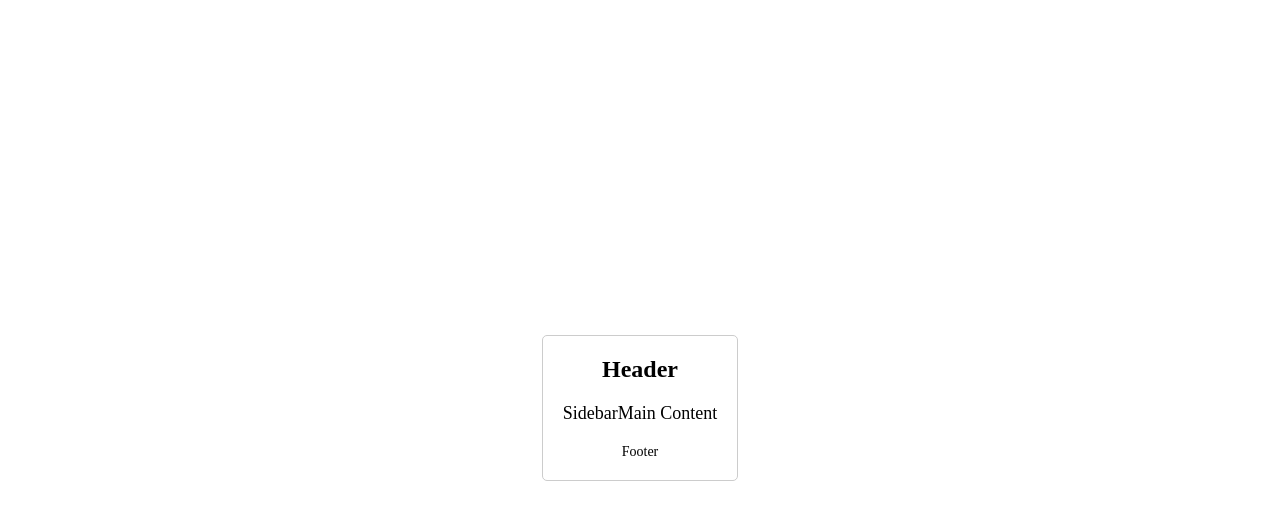
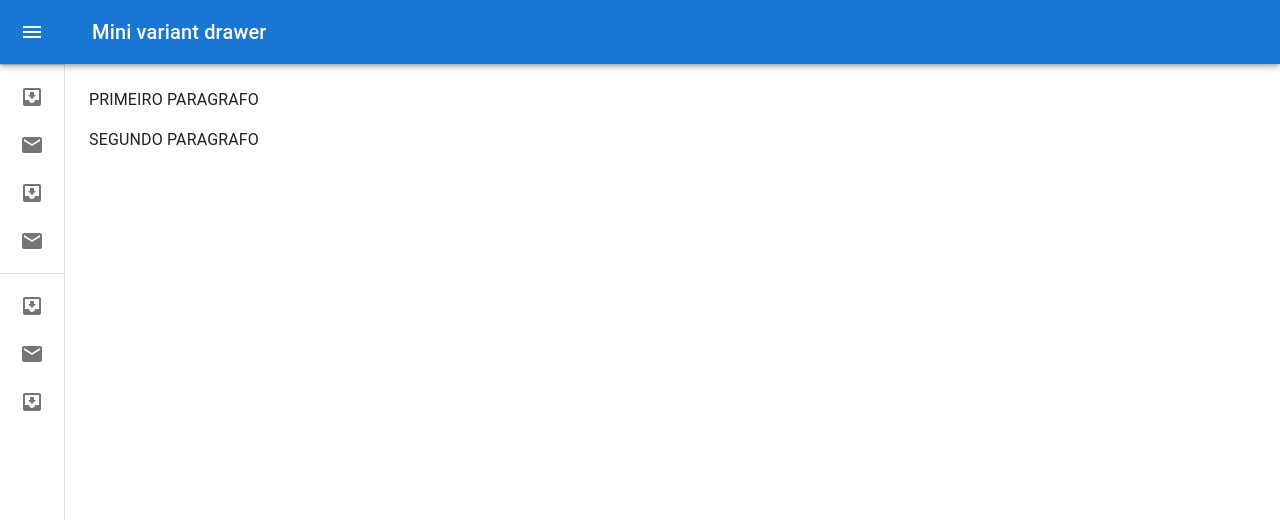
Before and after one commit to lucasplcorrea/Recicla365, a React (Vite) app in the folder recicla365/: page /dashboard in a window 1280 px wide. Shown: the top 520 px of the page. Built offline with nearby package versions, Linux system fonts and the light colour scheme.

Commit message:
Commit inicial do Dashboard;

```diff
--- a/recicla365/package.json
+++ b/recicla365/package.json
@@ -15,6 +15,7 @@
     "@fontsource/roboto": "^5.0.13",
     "@mui/icons-material": "^5.15.16",
     "@mui/material": "^5.15.16",
+    "@mui/system": "^5.15.15",
     "@mui/x-date-pickers": "^7.3.2",
     "axios": "^1.6.8",
     "dayjs": "^1.11.11",
--- a/recicla365/src/pages/dashboard/index.jsx
+++ b/recicla365/src/pages/dashboard/index.jsx
@@ -1,56 +1,191 @@
-import React from 'react';
-import styled from 'styled-components';
+import * as React from 'react';
+import { styled, useTheme } from '@mui/material/styles';
+import Box from '@mui/material/Box';
+import MuiDrawer from '@mui/material/Drawer';
+import MuiAppBar from '@mui/material/AppBar';
+import Toolbar from '@mui/material/Toolbar';
+import List from '@mui/material/List';
+import CssBaseline from '@mui/material/CssBaseline';
+import Typography from '@mui/material/Typography';
+import Divider from '@mui/material/Divider';
+import IconButton from '@mui/material/IconButton';
+import MenuIcon from '@mui/icons-material/Menu';
+import ChevronLeftIcon from '@mui/icons-material/ChevronLeft';
+import ChevronRightIcon from '@mui/icons-material/ChevronRight';
+import ListItem from '@mui/material/ListItem';
+import ListItemButton from '@mui/material/ListItemButton';
+import ListItemIcon from '@mui/material/ListItemIcon';
+import ListItemText from '@mui/material/ListItemText';
+import InboxIcon from '@mui/icons-material/MoveToInbox';
+import MailIcon from '@mui/icons-material/Mail';
 
-const Container = styled.div`
-  display: flex;
-  justify-content: center;
-  align-items: center;
-  height: 100vh;
-`;
+const drawerWidth = 240;
 
-const Content = styled.div`
-  display: flex;
-  flex-direction: column;
-  align-items: center;
-  justify-content: center;
-  padding: 20px;
-  border: 1px solid #ccc;
-  border-radius: 5px;
-`;
+const openedMixin = (theme) => ({
+  width: drawerWidth,
+  transition: theme.transitions.create('width', {
+    easing: theme.transitions.easing.sharp,
+    duration: theme.transitions.duration.enteringScreen,
+  }),
+  overflowX: 'hidden',
+});
 
-const Header = styled.div`
-  font-size: 24px;
-  font-weight: bold;
-  margin-bottom: 20px;
-`;
+const closedMixin = (theme) => ({
+  transition: theme.transitions.create('width', {
+    easing: theme.transitions.easing.sharp,
+    duration: theme.transitions.duration.leavingScreen,
+  }),
+  overflowX: 'hidden',
+  width: `calc(${theme.spacing(7)} + 1px)`,
+  [theme.breakpoints.up('sm')]: {
+    width: `calc(${theme.spacing(8)} + 1px)`,
+  },
+});
 
-const Sidebar = styled.div`
-  font-size: 18px;
-  margin-bottom: 20px;
-`;
+const DrawerHeader = styled('div')(({ theme }) => ({
+  display: 'flex',
+  alignItems: 'center',
+  justifyContent: 'flex-end',
+  padding: theme.spacing(0, 1),
+  // necessary for content to be below app bar
+  ...theme.mixins.toolbar,
+}));
 
-const MainContent = styled.div`
-  font-size: 18px;
-  margin-bottom: 20px;
-`;
+const AppBar = styled(MuiAppBar, {
+  shouldForwardProp: (prop) => prop !== 'open',
+})(({ theme, open }) => ({
+  zIndex: theme.zIndex.drawer + 1,
+  transition: theme.transitions.create(['width', 'margin'], {
+    easing: theme.transitions.easing.sharp,
+    duration: theme.transitions.duration.leavingScreen,
+  }),
+  ...(open && {
+    marginLeft: drawerWidth,
+    width: `calc(100% - ${drawerWidth}px)`,
+    transition: theme.transitions.create(['width', 'margin'], {
+      easing: theme.transitions.easing.sharp,
+      duration: theme.transitions.duration.enteringScreen,
+    }),
+  }),
+}));
 
-const Footer = styled.div`
-  font-size: 14px;
-`;
+const Drawer = styled(MuiDrawer, { shouldForwardProp: (prop) => prop !== 'open' })(
+  ({ theme, open }) => ({
+    width: drawerWidth,
+    flexShrink: 0,
+    whiteSpace: 'nowrap',
+    boxSizing: 'border-box',
+    ...(open && {
+      ...openedMixin(theme),
+      '& .MuiDrawer-paper': openedMixin(theme),
+    }),
+    ...(!open && {
+      ...closedMixin(theme),
+      '& .MuiDrawer-paper': closedMixin(theme),
+    }),
+  }),
+);
 
-const Dashboard = () => {
+export default function MiniDrawer() {
+  const theme = useTheme();
+  const [open, setOpen] = React.useState(false);
+
+  const handleDrawerOpen = () => {
+    setOpen(true);
+  };
+
+  const handleDrawerClose = () => {
+    setOpen(false);
+  };
+
   return (
-    <Container>
-      <Content>
-        <Header>Header</Header>
-        <div style={{ display: 'flex' }}>
-          <Sidebar>Sidebar</Sidebar>
-          <MainContent>Main Content</MainContent>
-        </div>
-        <Footer>Footer</Footer>
-      </Content>
-    </Container>
+    <Box sx={{ display: 'flex' }}>
+      <CssBaseline />
+      <AppBar position="fixed" open={open}>
+        <Toolbar>
+          <IconButton
+            color="inherit"
+            aria-label="open drawer"
+            onClick={handleDrawerOpen}
+            edge="start"
+            sx={{
+              marginRight: 5,
+              ...(open && { display: 'none' }),
+            }}
+          >
+            <MenuIcon />
+          </IconButton>
+          <Typography variant="h6" noWrap component="div">
+            Mini variant drawer
+          </Typography>
+        </Toolbar>
+      </AppBar>
+      <Drawer variant="permanent" open={open}>
+        <DrawerHeader>
+          <IconButton onClick={handleDrawerClose}>
+            {theme.direction === 'rtl' ? <ChevronRightIcon /> : <ChevronLeftIcon />}
+          </IconButton>
+        </DrawerHeader>
+        <Divider />
+        <List>
+          {['Inbox', 'Starred', 'Send email', 'Drafts'].map((text, index) => (
+            <ListItem key={text} disablePadding sx={{ display: 'block' }}>
+              <ListItemButton
+                sx={{
+                  minHeight: 48,
+                  justifyContent: open ? 'initial' : 'center',
+                  px: 2.5,
+                }}
+              >
+                <ListItemIcon
+                  sx={{
+                    minWidth: 0,
+                    mr: open ? 3 : 'auto',
+                    justifyContent: 'center',
+                  }}
+                >
+                  {index % 2 === 0 ? <InboxIcon /> : <MailIcon />}
+                </ListItemIcon>
+                <ListItemText primary={text} sx={{ opacity: open ? 1 : 0 }} />
+              </ListItemButton>
+            </ListItem>
+          ))}
+        </List>
+        <Divider />
+        <List>
+          {['All mail', 'Trash', 'Spam'].map((text, index) => (
+            <ListItem key={text} disablePadding sx={{ display: 'block' }}>
+              <ListItemButton
+                sx={{
+                  minHeight: 48,
+                  justifyContent: open ? 'initial' : 'center',
+                  px: 2.5,
+                }}
+              >
+                <ListItemIcon
+                  sx={{
+                    minWidth: 0,
+                    mr: open ? 3 : 'auto',
+                    justifyContent: 'center',
+                  }}
+                >
+                  {index % 2 === 0 ? <InboxIcon /> : <MailIcon />}
+                </ListItemIcon>
+                <ListItemText primary={text} sx={{ opacity: open ? 1 : 0 }} />
+              </ListItemButton>
+            </ListItem>
+          ))}
+        </List>
+      </Drawer>
+      <Box component="main" sx={{ flexGrow: 1, p: 3 }}>
+        <DrawerHeader />
+        <Typography paragraph>
+          PRIMEIRO PARAGRAFO
+        </Typography>
+        <Typography paragraph>
+          SEGUNDO PARAGRAFO
+        </Typography>
+      </Box>
+    </Box>
   );
 }
-
-export default Dashboard;
```
Also changed, not shown: 1 other file (tests, documents, lock files or other folders).
